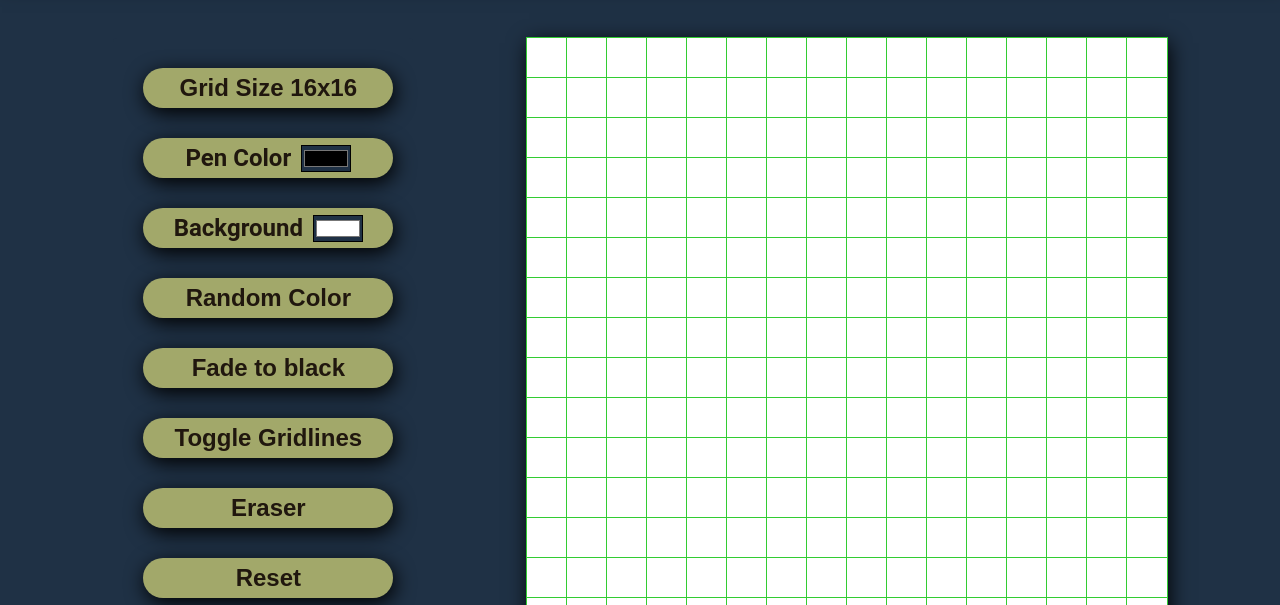
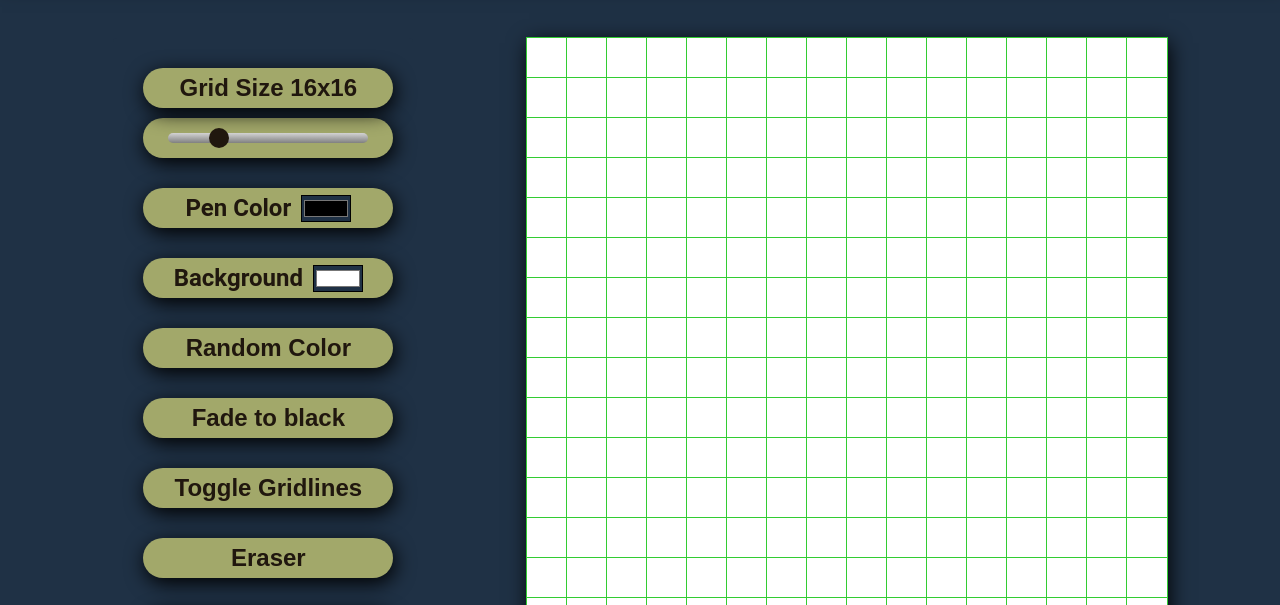
Before and after one commit to Thorwine/odin-etch-a-sketch, a plain HTML site: page index.html in a window 1280 px wide. Shown: the part 189-794 px from the top of the page. Drawn offline with Linux system fonts and the light colour scheme.

Commit message:
Add input slider to set grid size

```diff
--- a/index.html
+++ b/index.html
@@ -19,6 +19,9 @@
     <div class="container">
       <div class="navbar">
         <button id="btnSquares">Grid Size</button>
+        <div class="gridSize">
+          <input type="range" id="gridSize" name="gridSize" min="2" max="64" value="16">
+        </div>
         <div class="color">
           <label for="penColor">Pen Color</label>
           <input type="color" id="penColor" value="#000000">
--- a/src/scripts/script.js
+++ b/src/scripts/script.js
@@ -3,11 +3,15 @@ const btnSquares = document.querySelector('#btnSquares');
 btnSquares.addEventListener('click', resizeGrid);
 btnSquares.textContent = ('Grid Size 16x16');
 
-// get color from input 'penColor'
+// slider to get size from input 'gridSize'
+let gridSize = document.getElementById("gridSize");
+gridSize.addEventListener("input", () => resetGrid(gridSize.value));
+
+// colorpicker to get color from input 'penColor'
 let inputPen = document.getElementById("penColor");
 inputPen.addEventListener("input", () => setColor(inputPen.value));
 
-// get color from input 'backgroundColor'
+// colorpicker to get color from input 'backgroundColor'
 let backgroundColor = document.getElementById("backgroundColor");
 backgroundColor.addEventListener("input", () => setBackground(backgroundColor.value));
 
@@ -68,10 +72,12 @@ function deleteGrid() {
 function resetGrid(squares) {
   deleteGrid();
   createGrid(squares);
+  btnSquares.textContent = ('Grid Size ' + squares + 'x' + squares);
+  gridSize.value = squares;
 }
 // ----------------------------------------- //
 
-function resizeGrid() {
+function resizeGrid(squares) {
   squares = prompt('Edge length in squares? (Max. is 64) ', '16')
 
   if (squares <= 64) {
@@ -81,6 +87,7 @@ function resizeGrid() {
   } else {
     resizeGrid()
   }
+  gridSize.value = squares;
 }
 // ----------------------------------------- //
 
--- a/src/styles/style.css
+++ b/src/styles/style.css
@@ -21,6 +21,30 @@ button {
   align-self: flex-start;
 }
 
+input[type="range"] {
+  -webkit-appearance: none;
+  width: 200px;
+  height: 10px;
+  border-radius: 5px;
+  background-image: linear-gradient(lightgrey, grey);
+}
+
+input[type="range"]::-webkit-slider-thumb {
+  -webkit-appearance: none;
+  height: 20px;
+  width: 20px;
+  border-radius: 50%;
+  background: #20170e;
+  cursor: ew-resize;
+}
+
+input[type=range]::-webkit-slider-runnable-track {
+  -webkit-appearance: none;
+  box-shadow: none;
+  border: none;
+  background: transparent;
+}
+
 .wrapper {
   max-width: 1400px;
   margin-left: auto;
@@ -32,7 +56,6 @@ button {
   color: #a2a86a;
   font-size: 100px;
   text-align: center;
-
   box-shadow: 2px 5px 20px black;
 }
 
@@ -64,15 +87,12 @@ button {
   outline: 1px solid limegreen;
 }
 
-.color {
+.color,
+.gridSize {
   display: flex;
   justify-content: center;
   align-items: center;
   gap: 10px;
-}
-
-span {
-  background-color: #a2a86a;
 }
 
 label {
@@ -81,7 +101,8 @@ label {
 }
 
 button,
-.color {
+.color,
+.gridSize {
   width: 250px;
   height: 40px;
   background-color: #a2a86a;
@@ -108,3 +129,7 @@ button:hover {
   text-align: center;
   box-shadow: 2px 5px 20px black;
 }
+
+#btnSquares {
+  margin-bottom: 10px;
+}
```
